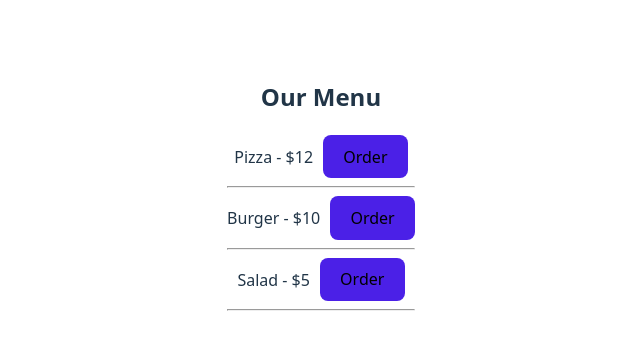
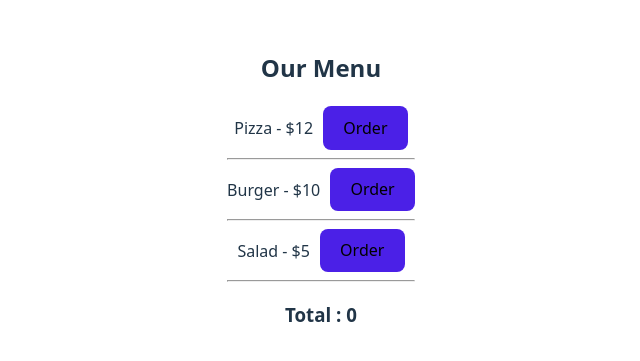
Before and after one commit to GeekShubhamRajput/react-19, a React (Vite) app in the folder my-react19-app/: page / in a window 1280 px wide. Shown: the part 211-572 px from the top of the page, without its empty margins (319-959 px from the left). Built offline with nearby package versions, Linux system fonts and the light colour scheme.

Commit message:
Introduction to State

```diff
--- a/my-react19-app/src/components/Menu.jsx
+++ b/my-react19-app/src/components/Menu.jsx
@@ -1,9 +1,12 @@
 import { MenuItem } from "./MenuItem"
+import { Order } from "./Order"
+import { useState } from "react"
 
 export const Menu = () => {
+  const [total, setTotal] = useState(0)
 
   const handleOrder = (itemName, itemPrice) => {
-    alert(`You ordered: ${itemName} for $${itemPrice}`);
+    setTotal(total + itemPrice)
   }
 
   return(
@@ -12,6 +15,7 @@ export const Menu = () => {
       <MenuItem itemName="Pizza" itemPrice={12} onOrder={handleOrder} />
       <MenuItem itemName="Burger" itemPrice={10} onOrder={handleOrder} />
       <MenuItem itemName="Salad" itemPrice={5} onOrder={handleOrder} />
+      <Order total={total} />
     </div>
   )
 }
--- /dev/null
+++ b/my-react19-app/src/components/Order.jsx
@@ -0,0 +1,7 @@
+export const Order = ({total}) => {
+  return(
+    <div>
+      <h3>Total : {total}</h3>
+    </div>
+  )
+}
```
